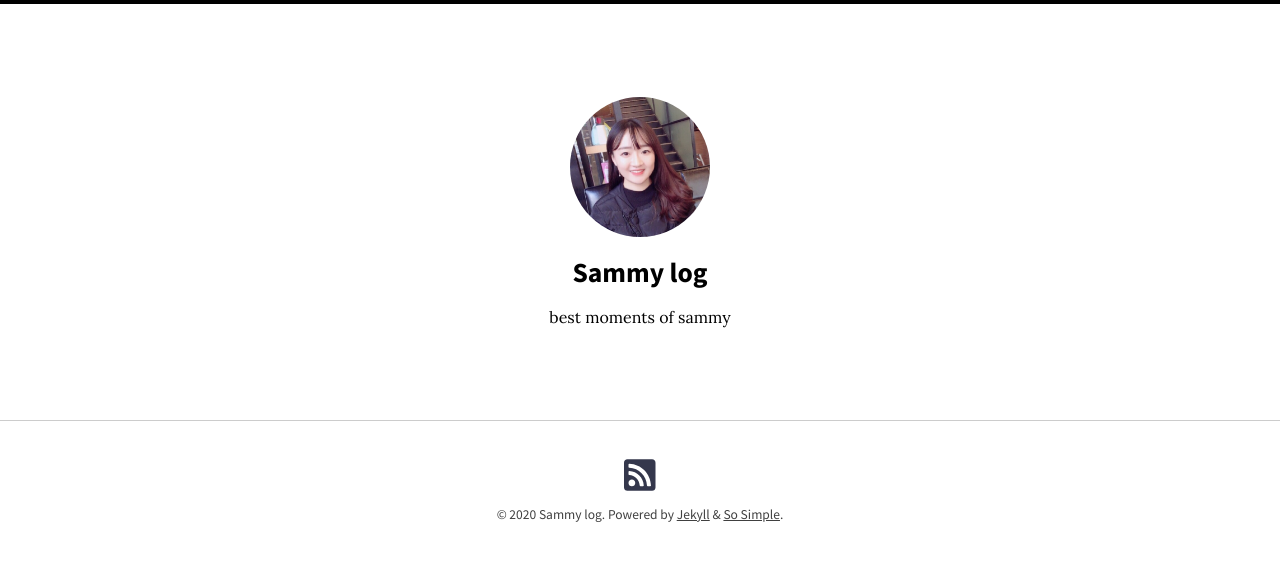
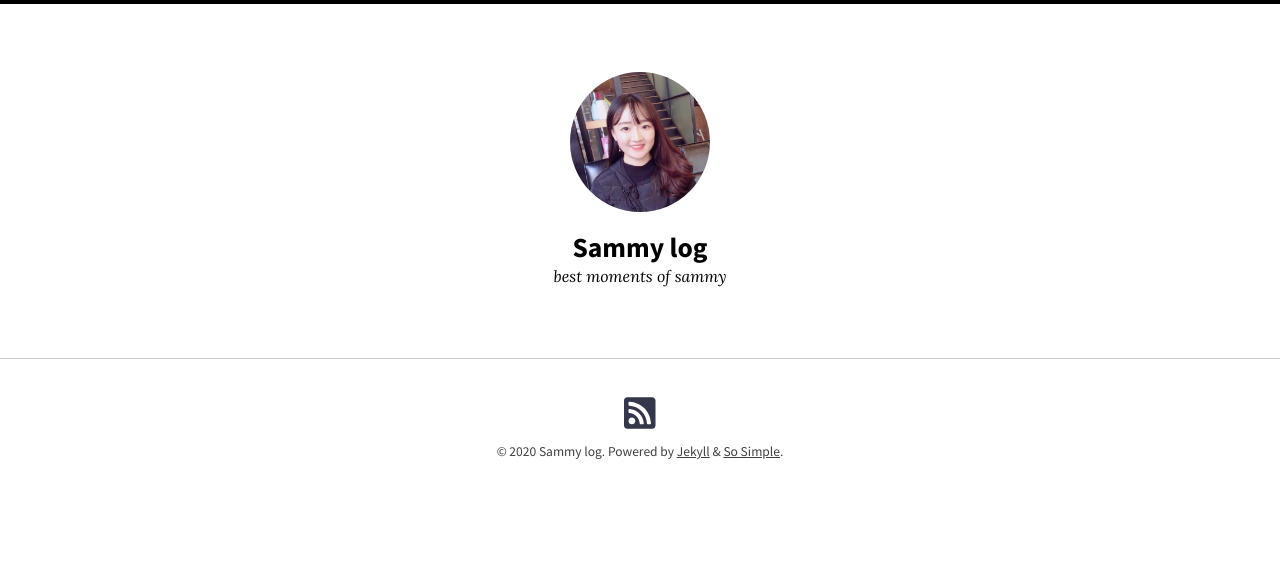
Before and after one commit to ssammykim/ssammykim.github.io, a Jekyll site: the page built from index.md, in a window 1280 px wide. Shown: the top 561 px of the page. Built offline with Jekyll 4.4.1, drawn with Linux system fonts in a browser that asks for light colours; nearby versions of some CDN libraries.

Commit message:
delete font settings

```diff
--- a/assets/css/main.scss
+++ b/assets/css/main.scss
@@ -23,40 +23,3 @@
 @import "so-simple";
 
 /* For Image center*/
-
-.center {
-    display: block;
-    margin: auto;
-}
-
-li {
-    margin-top: 5px;
-    margin-bottom: 10px;
-}
-
-P {
-    margin-block-end: 20px;
-}
-
-.entry-title {
-    letter-spacing: 0px;
-    font-style: normal;
-    font-weight: normal;
-}
-
-.page-title {
-    letter-spacing: -1px;
-    font-style: normal;
-    font-weight: normal;
-    font-size: calc(30px + 12 * ((100vw - 320px) / 1500));
-    margin-bottom: 2em;
-}
-
-.site-description {
-    margin-top: 1.0em;
-    font-style: normal;
-}
-
-.site-nav {
-    font-family: $noto-sans-font-family;
-}
```
